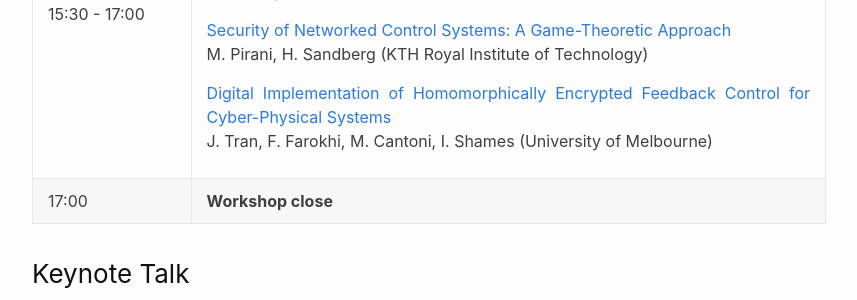
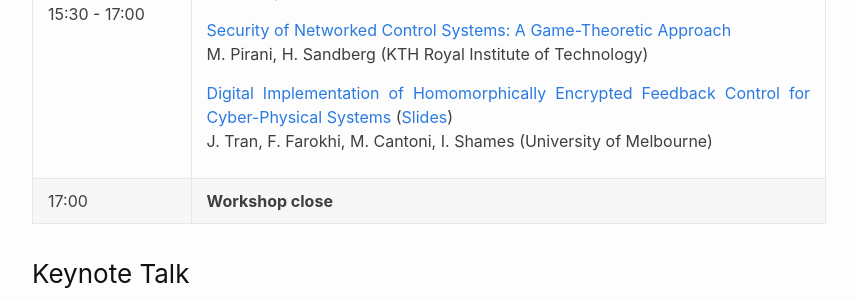
Before and after one commit to ait-csr/cps-sr, a Jekyll site: the page built from programme.md, in a window 1280 px wide and 900 px high, scrolled down 1634 px. Shown: the part 153-453 px from the top of the window, without its empty margins (211-1068 px from the left). Built offline with Jekyll 4.4.1, drawn with Linux system fonts in a browser that asks for light colours.

Commit message:
Adding the slides from the presenters.

```diff
--- a/programme.md
+++ b/programme.md
@@ -93,7 +93,7 @@ The full-day workshop will take place on 15th April, 2019. The agenda includes p
    <p><a href="../assets/papers/pirani-cps-sr-2019.pdf">Security of Networked Control Systems: A Game-Theoretic Approach</a><br>
    M. Pirani, H. Sandberg (KTH Royal Institute of Technology)
    </p>
-   <p><a href="../assets/papers/tran-cps-sr-2019.pdf">Digital Implementation of Homomorphically Encrypted Feedback Control for Cyber-Physical Systems</a><br>
+   <p><a href="../assets/papers/tran-cps-sr-2019.pdf">Digital Implementation of Homomorphically Encrypted Feedback Control for Cyber-Physical Systems</a> (<a href="../assets/2019/slides/iman-shames-cps-sr-2019.pdf">Slides</a>)<br>
    J. Tran, F. Farokhi, M. Cantoni, I. Shames (University of Melbourne)
    </p>
    </td>
```
Also changed, not shown: 2 other files.
